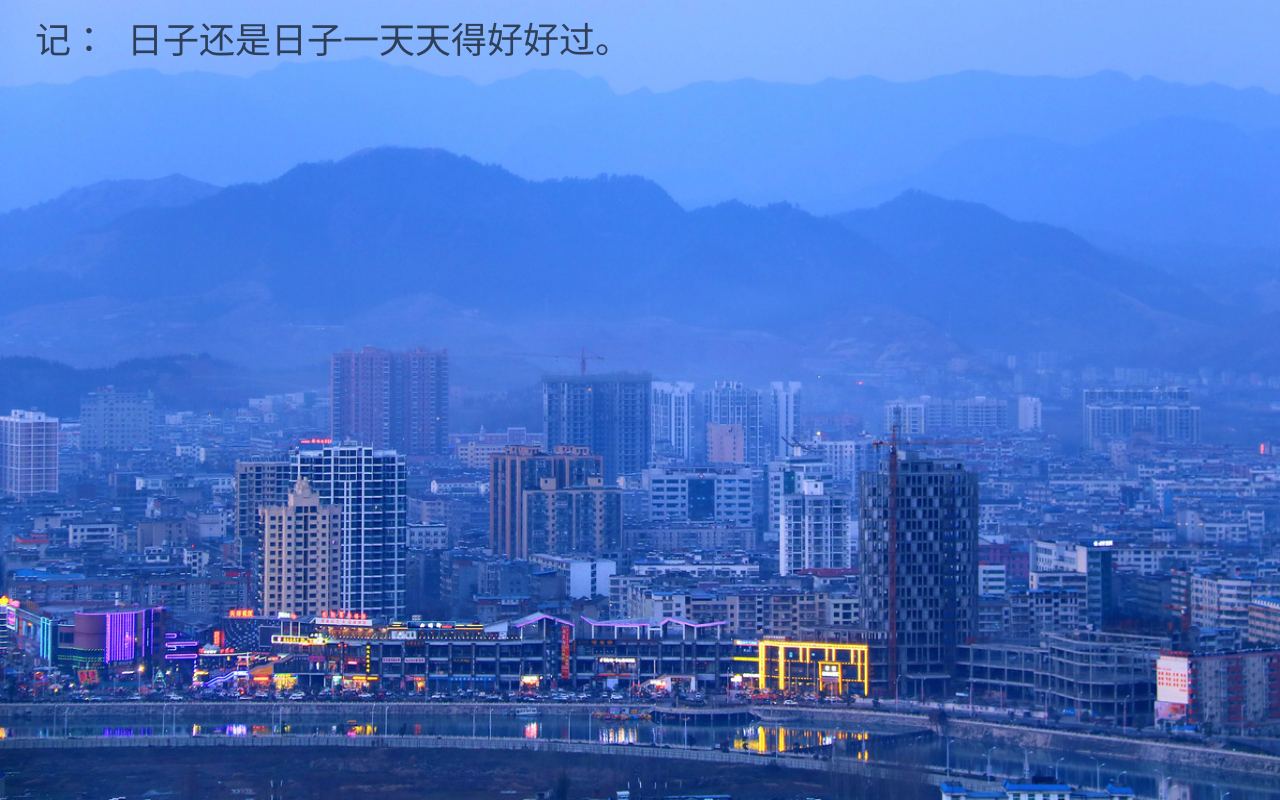
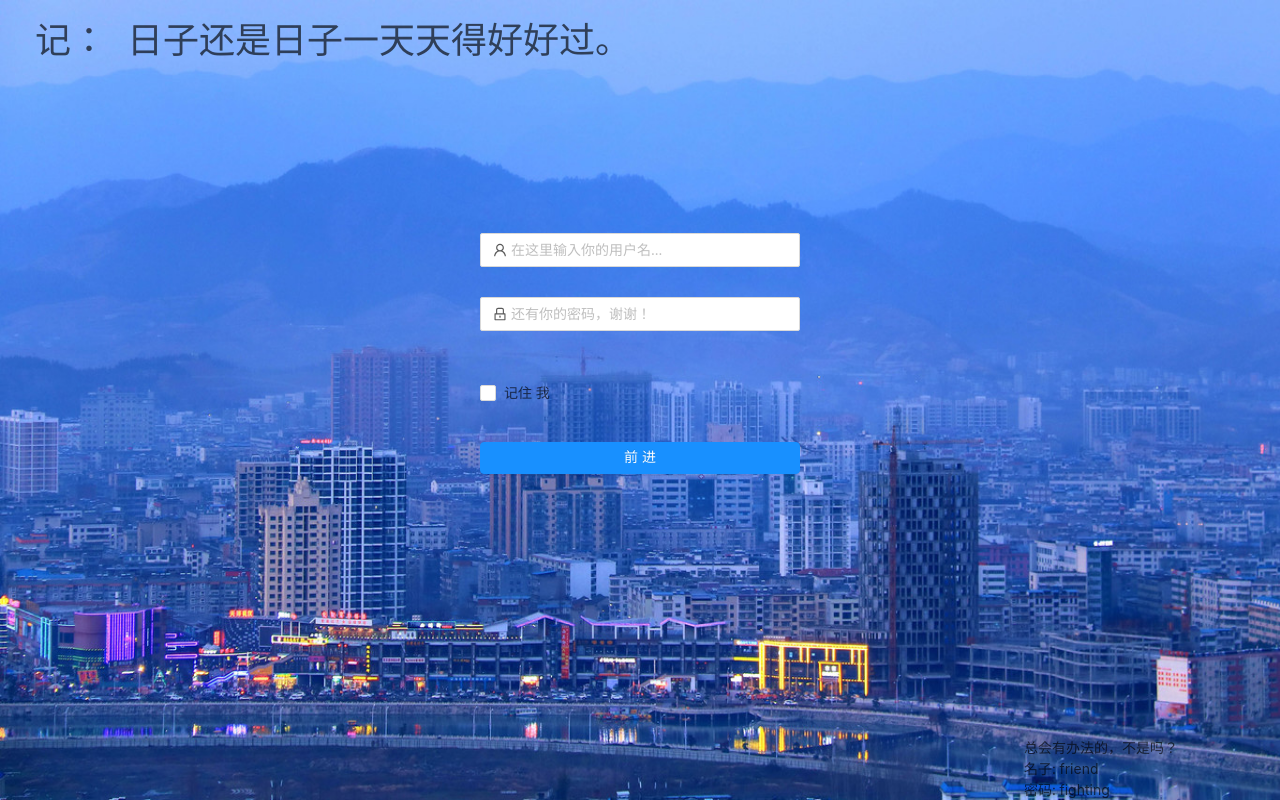
Before and after one commit to TSUTAYAcat/myApp_react, a React (Create React App) app: page / in a window 1280 px wide. Built offline with nearby package versions, Linux system fonts and the light colour scheme.

Commit message:
提交代码

```diff
--- a/src/pages/login/Login.jsx
+++ b/src/pages/login/Login.jsx
@@ -1,14 +1,60 @@
 import React from 'react'
+import { Form, Input, Button, Checkbox } from 'antd'
+import { UserOutlined, LockOutlined } from '@ant-design/icons';
+
 import './Login.less'
 
 export default class Login extends React.Component {
-    render (){
+    onFinish = values => {
+        console.log(values)
+    }
+    onFinishFailed = values => {
+        alert('你要是没有用户名密码我给你提供一个，看当前页面右下角')
+    }
+    render() {
         return <div className="login">
-           <div className="head">
-               <span className='img'>记：</span>
-               <span>日子还是日子一天天得好好过。</span>
-           </div>
-           <div className="login-content"></div>
+            <div className="head">
+                <span className='img'>记：</span>
+                <span>日子还是日子一天天得好好过。</span>
+            </div>
+            <div className="login-content">
+                <Form
+                    className="login-form"
+                    initialValues={{ remember: false, username: '', password: '' }}
+                    onFinish={this.onFinish}
+                    onFinishFailed={this.onFinishFailed}
+                >
+                    <Form.Item
+                        name="username"
+                        rules={[{ required: true, message: '请输入你的用户名!' }]}
+                    >
+                        <Input prefix={<UserOutlined />} placeholder="在这里输入你的用户名..." />
+                    </Form.Item>
+                    <Form.Item
+                        name="password"
+                        rules={[{ required: true, message: '请输入你的密码' }]}
+                    >
+                        <Input
+                            prefix={<LockOutlined />}
+                            type="password"
+                            placeholder="还有你的密码，谢谢！"
+                        />
+                    </Form.Item>
+                    <Form.Item name="remember" valuePropName="checked">
+                        <Checkbox>记住 我</Checkbox>
+                    </Form.Item>
+                    <Form.Item>
+                        <Button type="primary" htmlType="submit" className="login-form-button">
+                             前进
+                         </Button>
+                    </Form.Item>
+                </Form>
+            </div>
+            <div className='tips'>
+                <div>总会有办法的，不是吗？</div>
+                <div>名子: friend</div>
+                <div>密码: fighting</div>
+            </div>
         </div>
     }
 }
--- a/src/pages/login/Login.less
+++ b/src/pages/login/Login.less
@@ -11,4 +11,26 @@
         font-size: 36px;
         line-height: 80px;
     }
+    .login-content{
+        width: 25%;
+        height: 25%;
+        margin: 150px auto;
+        .login-form-button{
+          width: 100%;
+        }
+    }
+    .tips{
+        position: absolute;
+        bottom: 0;
+        right: 0;
+        width: 100%;
+        text-align: right;
+        display: flex;
+        flex-direction: column;
+        align-items: flex-end;
+        div{
+            width: 20%;
+            text-align: left;
+        }
+    }
 }
```
